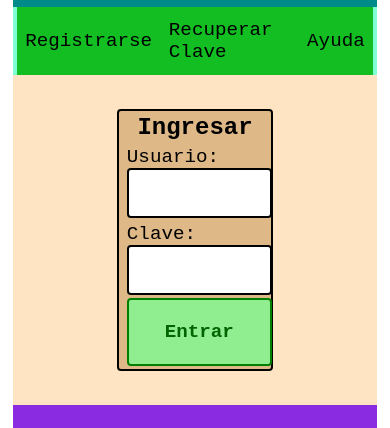
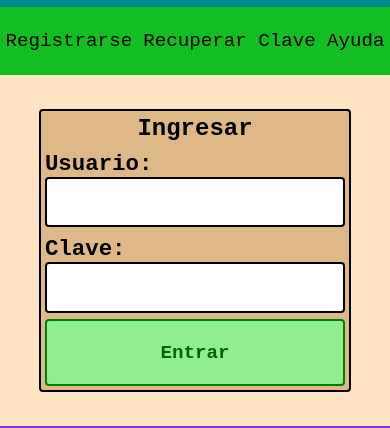
Before and after one commit to voxede/css-flexbox, a plain HTML site: page uw-project/index.html in a window 390 px wide. Shown: the part 77-505 px from the top of the page. Drawn offline with Linux system fonts and the light colour scheme.

Commit message:
Changing to a mobile first approach

```diff
--- a/uw-project/css/style.css
+++ b/uw-project/css/style.css
@@ -3,8 +3,7 @@
 *::before {
     box-sizing: border-box;
     font-family: 'Courier New', Courier, monospace;
-
-    margin: 0 0.5vh;
+    margin: 0;
     padding: 0;
 }
 
@@ -61,7 +60,7 @@
     margin-top: 4vh;
     margin-bottom: 4vh;
     background-color: burlywood;
-    width: 40vw;
+    width: 80vw;
     padding: 1%;
 }
 
@@ -73,6 +72,8 @@
     display: block;
     font-size: 1.2rem;
     margin-top: 3%;
+    font-weight: bold;
+    font-size: 1.4rem;
 }
 
 .login-form input {
@@ -80,6 +81,7 @@
     border-radius: 4px;
     width: 100%;
     height: 6vh;
+    font-size: 1.2rem;
 }
 
 .login-form button {
```
